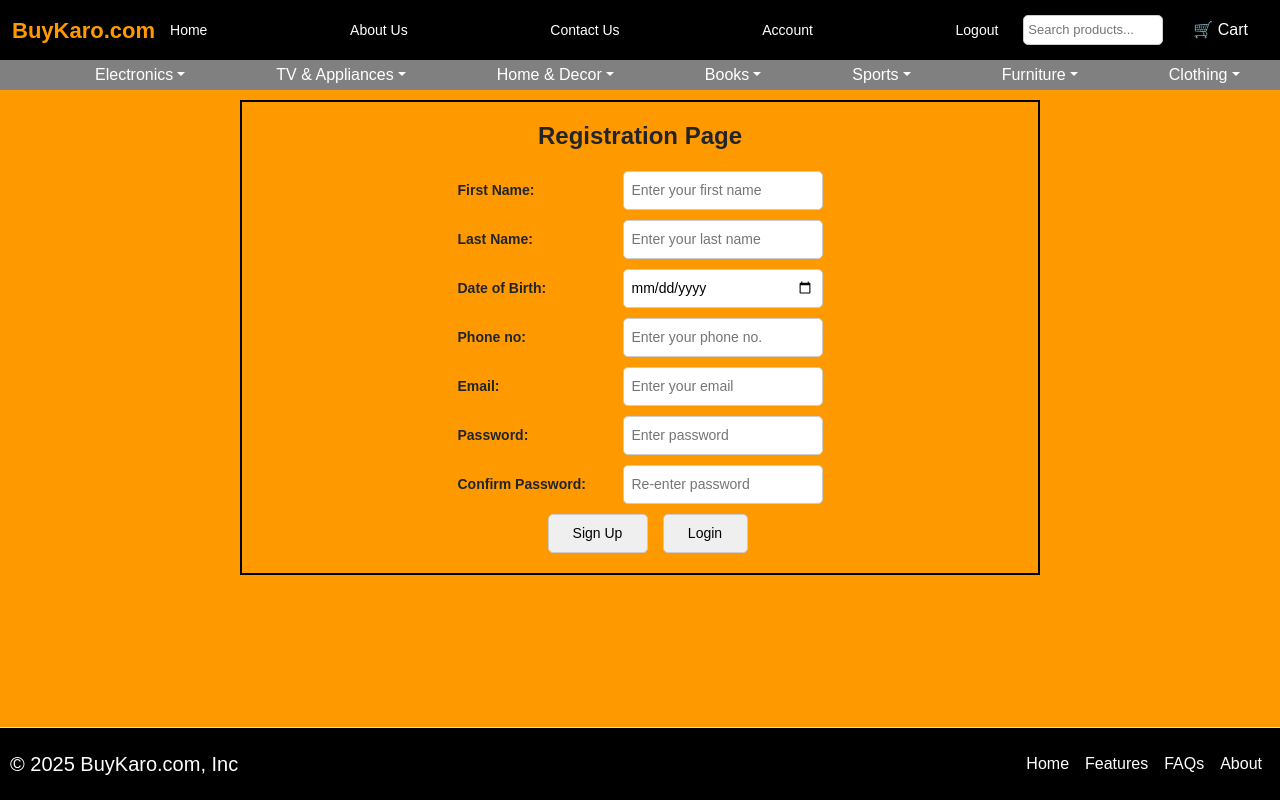
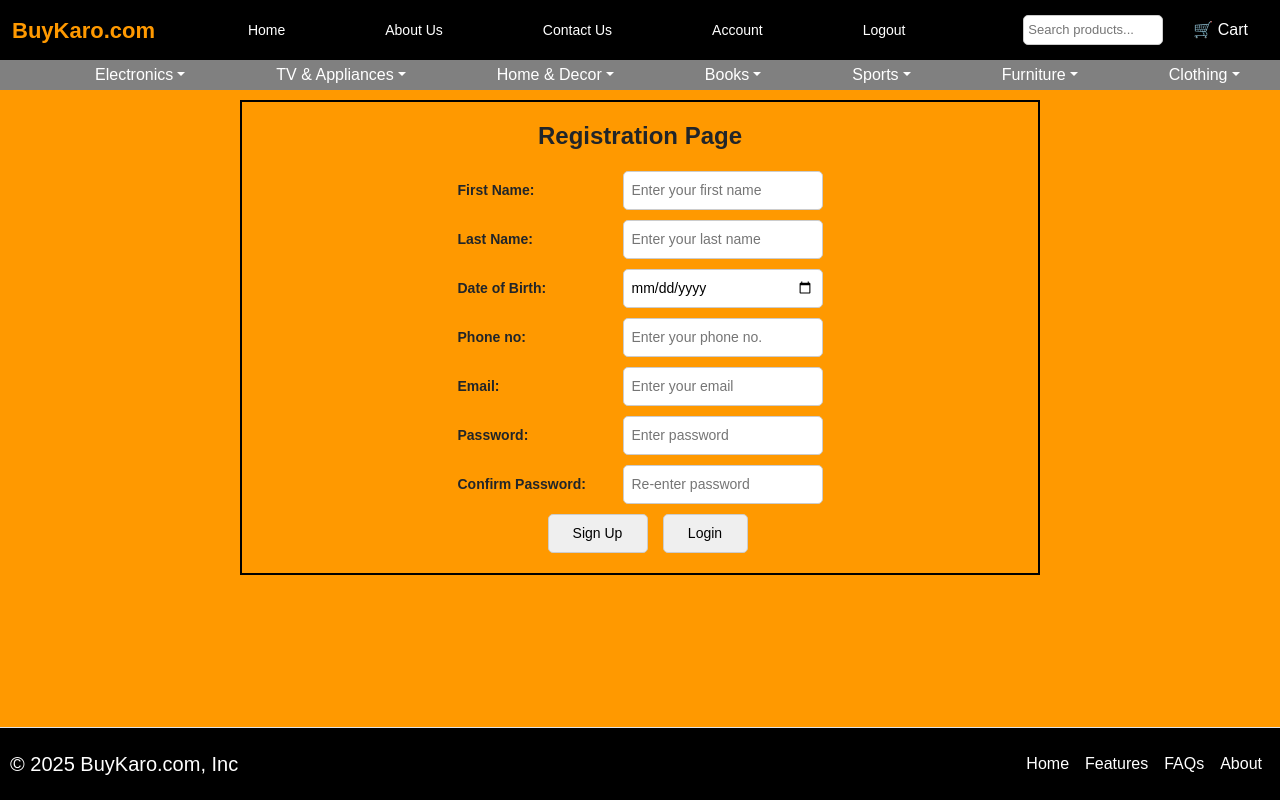
Before and after one commit to Yuvi00Chauhan/BuyKaro, a React (Create React App) app: page /register in a window 1280 px wide. Built offline with nearby package versions, Linux system fonts and the light colour scheme; no server answers.

Commit message:
minor fixes

```diff
--- a/src/components/navbar.css
+++ b/src/components/navbar.css
@@ -32,12 +32,12 @@ body, html {
   display: flex;
   list-style: none;
   align-items: center;
-  justify-content: space-between;
+  justify-content: center;
   flex-grow: 1;
-  gap: 20px;
+  gap: 100px;
   margin: 0;
   padding: 0;
-  margin-left: 15px;
+
 }
 
 .nav-links li {
```
Also changed, not shown: src/components/ProductListing.jsx (line endings or trailing spaces).
